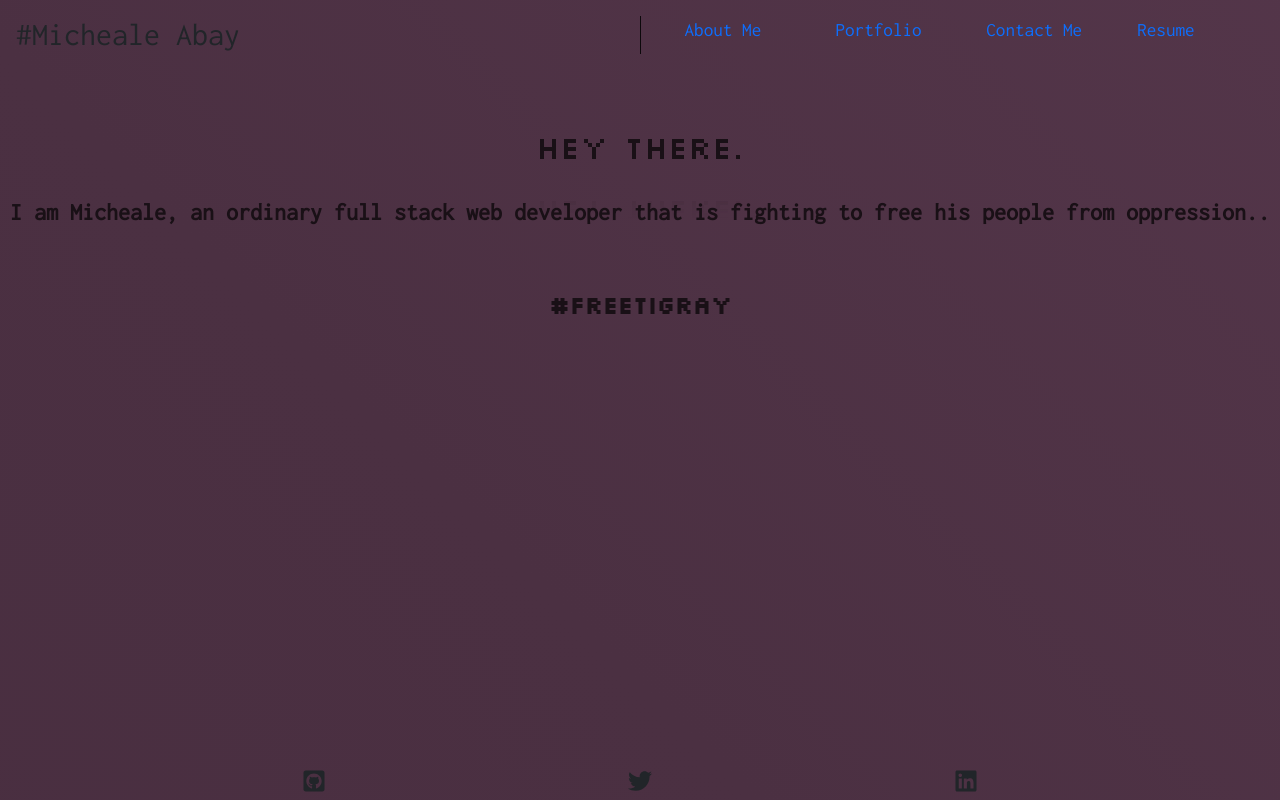
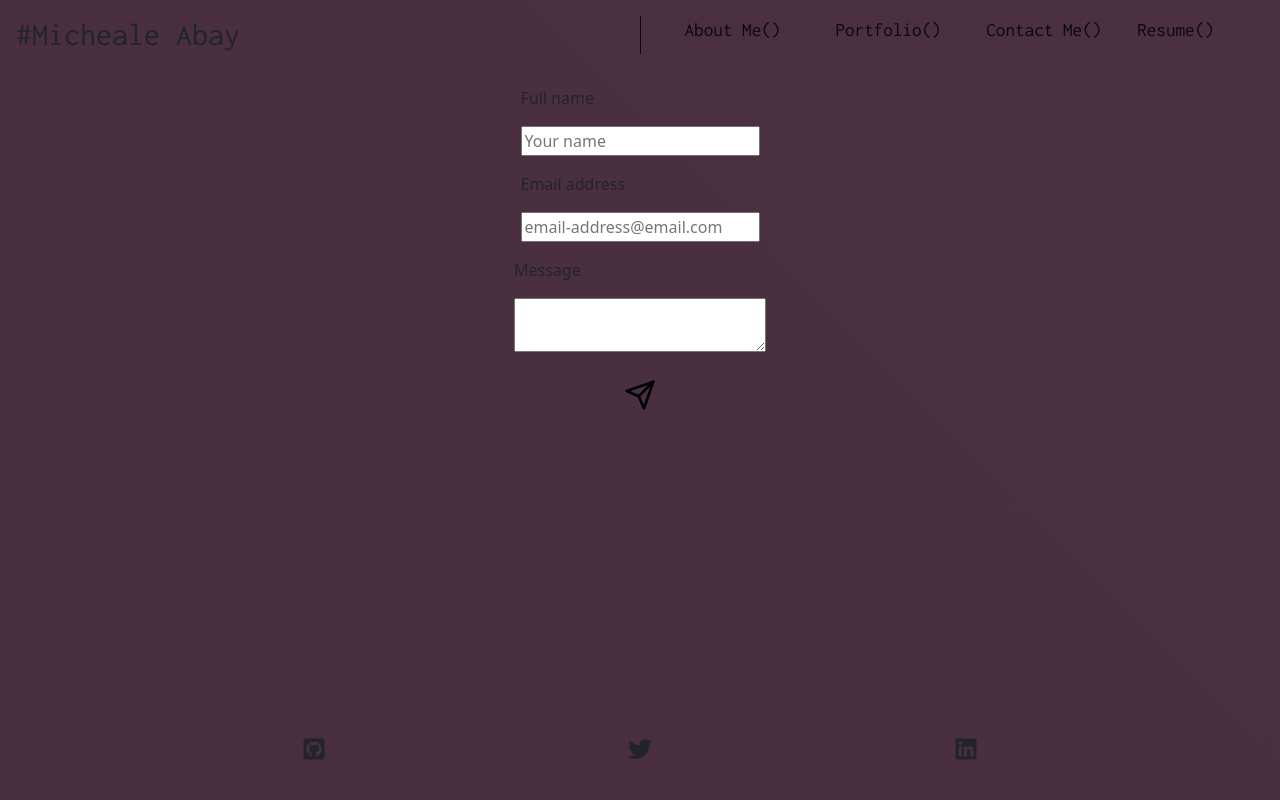
Before and after one commit to MikeTigray/react-portfolio, a React (Create React App) app in the folder porfolio/: page / in a window 1280 px wide. Built offline with nearby package versions, Linux system fonts and the light colour scheme.

Commit message:
worked on contact me form

```diff
--- a/porfolio/src/App.js
+++ b/porfolio/src/App.js
@@ -4,14 +4,15 @@ import "./components/Project/Project.css";
 import Footer from "./components/Footer/Footer";
 import Header from "./components/Header/Header";
 // import Project from "./components/Project/Project";
-import About from "./components/About/About";
+// import About from "./components/About/About";
+import Contact from "./components/Contact/Contact";
 function App() {
   return (
     <div>
       <Header />
-      <About />
+      {/* <About /> */}
       {/* <Project /> */}
-
+      <Contact />
       <Footer />
     </div>
   );
--- a/porfolio/src/components/About/About.js
+++ b/porfolio/src/components/About/About.js
@@ -3,10 +3,10 @@ export default function About() {
   return (
     <>
       <div className="wavy">
-        <span>Hey there.</span>
+        <span>Hey there</span>
       </div>
       <h4 className="paragraph">
-        I am Micheale, an ordinary full stack web developer that is fighting to
+        I am Micheale, an ordinary full stack web developer who is fighting to
         free his people from oppression..
       </h4>
       <h5 className="freetigray">#FreeTigray</h5>
--- /dev/null
+++ b/porfolio/src/components/Contact/Contact.css
@@ -0,0 +1,21 @@
+.contact {
+  display: flex;
+  flex-direction: column;
+  align-items: center;
+}
+.form {
+  padding: 0.5rem;
+}
+.submit {
+  color: black;
+  background-color: transparent;
+  transition: outline 0.2s linear;
+  transition: color 2s;
+  transition: 0.5s;
+  border: none;
+  font-size: 2rem;
+}
+.submit:hover {
+  color: aliceblue;
+  transform: rotate(20deg);
+}
--- /dev/null
+++ b/porfolio/src/components/Contact/Contact.js
@@ -0,0 +1,27 @@
+// import React, { useState } from "react";
+import "./Contact.css";
+import { FiSend } from "react-icons/fi";
+export default function Contact() {
+  return (
+    <div className="contact">
+      <div className="form">
+        <p>Full name</p>{" "}
+        <input name="name" placeholder="Your name" type="text" />
+      </div>
+      <div className="form">
+        {" "}
+        <p>Email address</p>
+        <input
+          name="email"
+          placeholder="email-address@email.com"
+          type="email"
+        />
+      </div>
+      <div className="form">
+        <p>Message</p>
+        <textarea name="message" cols={25} rows={2}></textarea>
+      </div>
+      <button className="submit">{<FiSend />}</button>
+    </div>
+  );
+}
--- a/porfolio/src/components/Footer/Footer.css
+++ b/porfolio/src/components/Footer/Footer.css
@@ -3,7 +3,7 @@
   flex-direction: row;
   justify-content: space-evenly;
   position: absolute;
-  bottom: 0;
+  bottom: 2rem;
   width: 100%;
   height: 2.5rem;
   font-size: 1.5rem;
--- a/porfolio/src/components/Navigation/Navigation.css
+++ b/porfolio/src/components/Navigation/Navigation.css
@@ -4,9 +4,10 @@
 a:link {
   text-decoration: none;
 }
-/* a:visited {
-  color: #1b1c22;
-} */
-a {
+.anchor:hover {
+  color: #6e4965;
+  cursor: pointer;
+}
+.anchor {
   color: #0c080b;
 }
--- a/porfolio/src/components/Navigation/Navigation.js
+++ b/porfolio/src/components/Navigation/Navigation.js
@@ -6,19 +6,27 @@ export default function Navigation() {
       <ul className="row">
         <li className="col list">
           {" "}
-          <a href="google.com">About Me</a>
+          <a className="anchor" href="google.com">
+            About Me()
+          </a>
         </li>
         <li className="col list">
           {" "}
-          <a href="google.com">Portfolio</a>
+          <a className="anchor" href="google.com">
+            Portfolio()
+          </a>
         </li>
         <li className="col list">
           {" "}
-          <a href="google.com">Contact Me</a>
+          <a className="anchor" href="google.com">
+            Contact Me()
+          </a>
         </li>
         <li className="col list">
           {" "}
-          <a href="google.com">Resume</a>
+          <a className="anchor" href="google.com">
+            Resume()
+          </a>
         </li>
       </ul>
     </nav>
```
